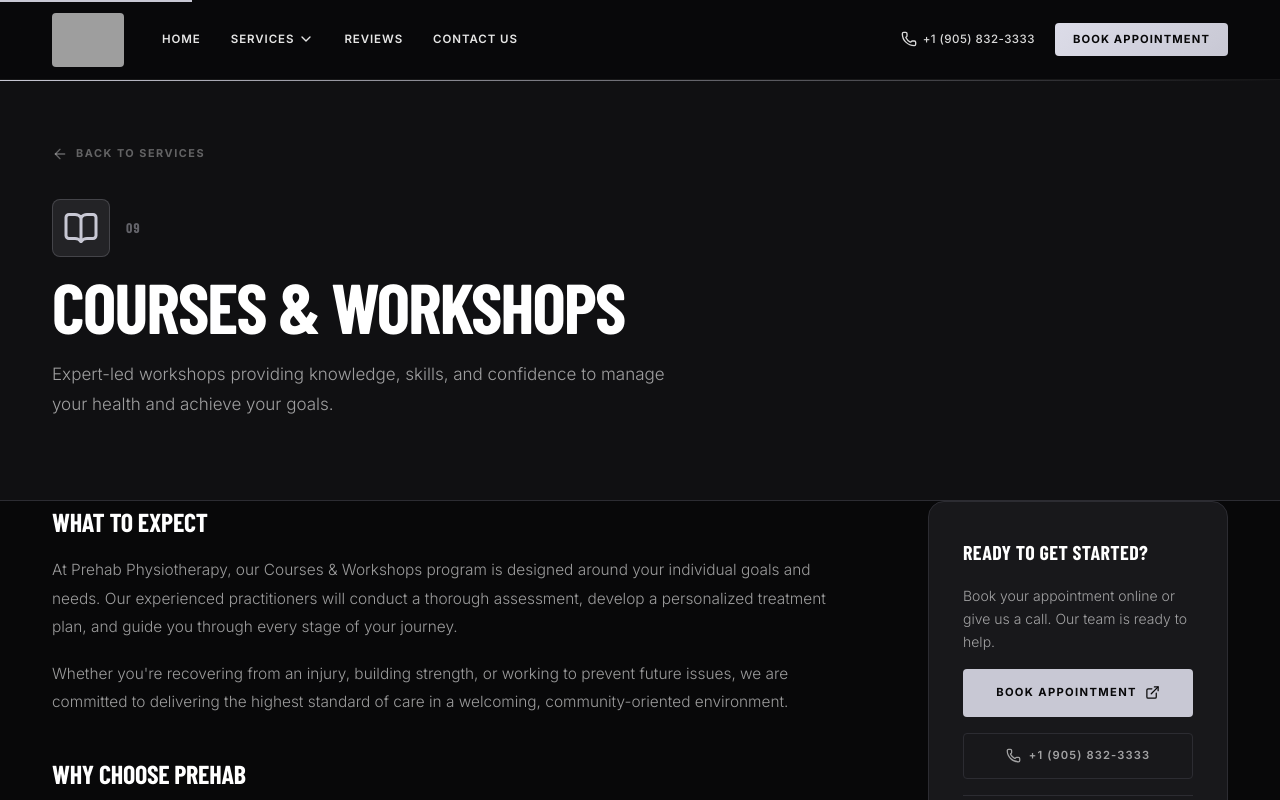
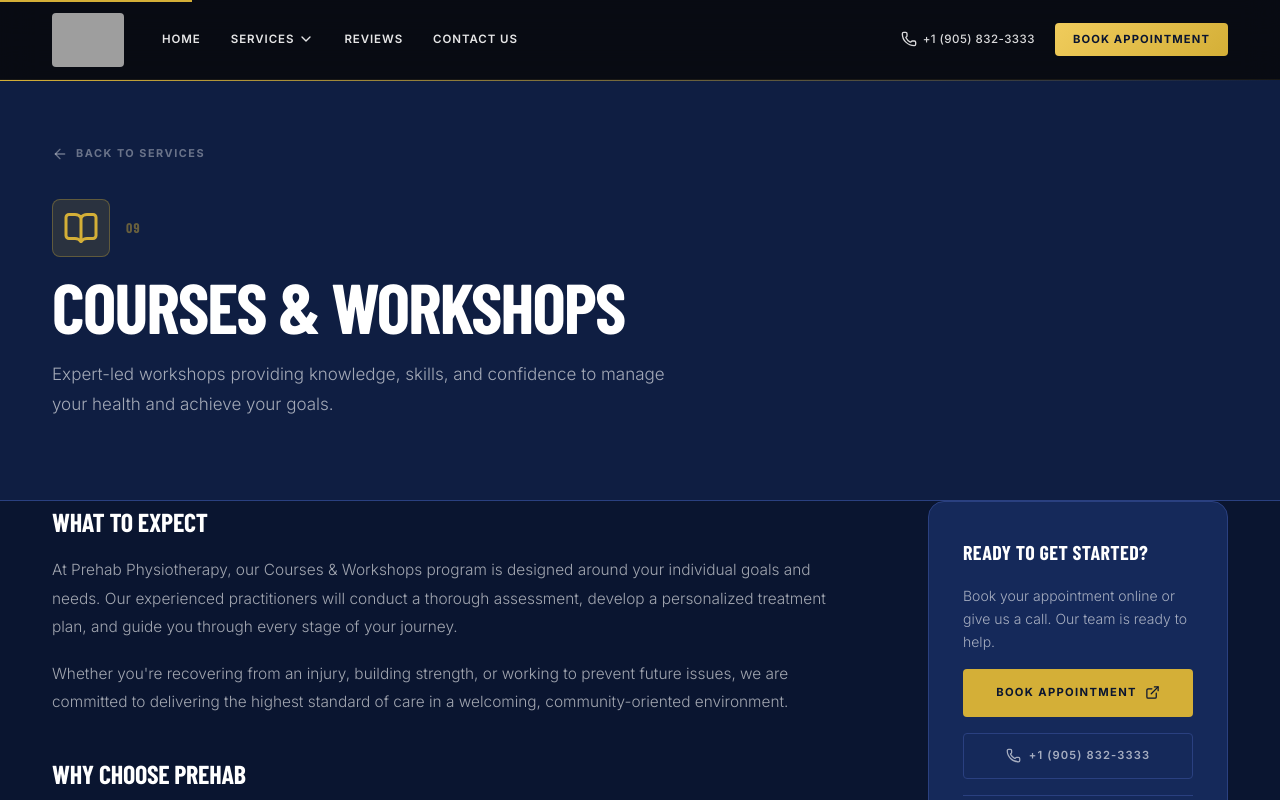
Before and after one commit to ganaesan86/prehab-physiotherapy, a React (Vite) app: page /services/courses-workshops in a window 1280 px wide. Shown: the top 800 px of the page. Built offline with nearby package versions, Linux system fonts and the light colour scheme; grey boxes are pictures that could not be loaded; a web font is replaced by a local one.

Commit message:
update theme to gold

```diff
--- a/src/components/layout/Footer.css
+++ b/src/components/layout/Footer.css
@@ -15,7 +15,7 @@
 .footer::before {
   content: ""; position: absolute; top: -80px; left: -80px;
   width: 600px; height: 600px; border-radius: 50%;
-  background: radial-gradient(circle, rgba(200,200,212,0.06) 0%, transparent 60%);
+  background: radial-gradient(circle, rgba(212,175,55,0.06) 0%, transparent 60%);
   pointer-events: none;
 }
 
@@ -30,14 +30,14 @@
 .footer__socials { display: flex; gap: 0.625rem; }
 .footer__socials a {
   width: 36px; height: 36px; border-radius: var(--radius-sm);
-  border: 1px solid rgba(200,200,212,0.18);
+  border: 1px solid rgba(212,175,55,0.18);
   display: flex; align-items: center; justify-content: center;
   color: var(--color-platinum); opacity: 0.55;
   transition: all var(--transition-base);
 }
 .footer__socials a:hover {
   border-color: var(--color-platinum-light); color: var(--color-platinum-light);
-  opacity: 1; background: rgba(200,200,212,0.08); transform: translateY(-2px);
+  opacity: 1; background: rgba(212,175,55,0.08); transform: translateY(-2px);
 }
 
 /* Brighter silver headings */
--- a/src/components/layout/Navbar.css
+++ b/src/components/layout/Navbar.css
@@ -5,7 +5,7 @@
   background: rgba(8,8,9,0.82);
   backdrop-filter: blur(16px);
   -webkit-backdrop-filter: blur(16px);
-  border-bottom: 1px solid rgba(200,200,212,0.08);
+  border-bottom: 1px solid rgba(212,175,55,0.08);
   transition: background var(--transition-base), box-shadow var(--transition-base), border-color var(--transition-base);
 }
 
@@ -13,7 +13,7 @@
   background: rgba(8,8,9,0.97);
   backdrop-filter: blur(20px); -webkit-backdrop-filter: blur(20px);
   border-bottom: 1px solid var(--color-charcoal);
-  box-shadow: 0 1px 0 rgba(200,200,212,0.08), 0 4px 40px rgba(0,0,0,0.70);
+  box-shadow: 0 1px 0 rgba(212,175,55,0.08), 0 4px 40px rgba(0,0,0,0.70);
 }
 
 .navbar__inner {
@@ -119,7 +119,7 @@
 }
 .btn--gold:hover, .btn--accent:hover {
   background: linear-gradient(135deg, var(--color-white) 0%, var(--color-platinum-light) 100%);
-  transform: translateY(-1px); box-shadow: 0 4px 20px rgba(200,200,212,0.20);
+  transform: translateY(-1px); box-shadow: 0 4px 20px rgba(212,175,55,0.20);
 }
 .btn--sm { padding: 0.5rem 1.125rem; }
 
--- a/src/components/sections/About.css
+++ b/src/components/sections/About.css
@@ -8,7 +8,7 @@
 .about::before {
   content: ""; position: absolute; top: -80px; right: -80px;
   width: 500px; height: 500px; border-radius: 50%;
-  background: radial-gradient(circle, rgba(200,200,212,0.08) 0%, transparent 65%);
+  background: radial-gradient(circle, rgba(212,175,55,0.08) 0%, transparent 65%);
   pointer-events: none;
 }
 /* Silver accent line top */
@@ -61,7 +61,7 @@
 .about__feature-card:hover {
   border-left-color: var(--color-platinum-light);
   background: var(--color-obsidian-4);
-  box-shadow: 0 4px 20px rgba(200,200,212,0.08);
+  box-shadow: 0 4px 20px rgba(212,175,55,0.08);
 }
 /* Silver icons */
 .about__feature-icon { color: var(--color-platinum-light); flex-shrink: 0; margin-top: 2px; }
@@ -81,7 +81,7 @@
 /* Brighter silver offset frame */
 .about__img-deco {
   position: absolute; top: -14px; left: -14px; right: 14px; bottom: 14px;
-  border: 1px solid rgba(200,200,212,0.35);
+  border: 1px solid rgba(212,175,55,0.35);
   border-radius: var(--radius-xl); z-index: 0;
 }
 .about__img {
--- a/src/components/sections/Services.css
+++ b/src/components/sections/Services.css
@@ -8,7 +8,7 @@
 .services::before {
   content: ""; position: absolute; top: -60px; right: -60px;
   width: 400px; height: 400px; border-radius: 50%;
-  background: radial-gradient(circle, rgba(200,200,212,0.06) 0%, transparent 65%);
+  background: radial-gradient(circle, rgba(212,175,55,0.06) 0%, transparent 65%);
   pointer-events: none;
 }
 
@@ -50,7 +50,7 @@
   content: ""; position: absolute; bottom: 0; right: 0;
   width: 40px; height: 40px;
   background:
-    linear-gradient(315deg, rgba(200,200,212,0.12) 0%, transparent 60%);
+    linear-gradient(315deg, rgba(212,175,55,0.12) 0%, transparent 60%);
   pointer-events: none;
 }
 .service-card:hover { background: var(--color-obsidian-3); }
@@ -59,7 +59,7 @@
 .service-card__badge {
   position: absolute; top: 1.25rem; right: 1.25rem;
   font-family: var(--font-display); font-size: 0.65rem; font-weight: 700;
-  color: rgba(200,200,212,0.18); letter-spacing: 0.06em;
+  color: rgba(212,175,55,0.18); letter-spacing: 0.06em;
 }
 
 /* Brighter silver icons */
--- a/src/components/ui/FloatingCTA.css
+++ b/src/components/ui/FloatingCTA.css
@@ -12,7 +12,7 @@
   padding: 1.0625rem; border-radius: var(--radius-md);
   font-family: var(--font-body); font-weight: 700; font-size: 0.75rem;
   text-decoration: none; text-transform: uppercase; letter-spacing: 0.12em;
-  box-shadow: 0 -4px 24px rgba(0,0,0,0.40), 0 4px 24px rgba(200,200,212,0.20);
+  box-shadow: 0 -4px 24px rgba(0,0,0,0.40), 0 4px 24px rgba(212,175,55,0.20);
   transition: background var(--transition-fast);
 }
 .floating-cta__btn:hover { background: var(--color-platinum-light); }
--- a/src/pages/ServiceDetail.css
+++ b/src/pages/ServiceDetail.css
@@ -9,7 +9,7 @@
 /* Platinum accent line */
 .service-detail__hero::before {
   content: ""; position: absolute; top: var(--nav-height); left: 0; right: 0; height: 1px;
-  background: linear-gradient(to right, var(--color-platinum), rgba(200,200,212,0)); z-index: 1;
+  background: linear-gradient(to right, var(--color-platinum), rgba(212,175,55,0)); z-index: 1;
 }
 
 .service-detail__back {
--- a/src/styles/tokens.css
+++ b/src/styles/tokens.css
@@ -1,38 +1,44 @@
 :root {
-  /* ── OBSIDIAN ELITE ── Pure dark with platinum silver ── */
+  /* ── ROYAL ATHLETIC PERFORMANCE ── Sapphire · Gold · Deep Navy ── */
 
-  /* Obsidian scale — true deep blacks */
-  --color-obsidian:    #080809;   /* Pure obsidian — hero, footer */
-  --color-obsidian-2:  #101012;   /* Lifted — dark section bg */
-  --color-obsidian-3:  #18181B;   /* Cards, elevated surfaces */
-  --color-obsidian-4:  #222226;   /* Hover states */
-  --color-charcoal:    #2C2C32;   /* Borders on dark */
-  --color-charcoal-2:  #3A3A42;   /* Muted borders */
+  /* Deep Navy scale — primary dark backgrounds */
+  --color-obsidian:    #0A1530;   /* Deepest navy — hero, footer */
+  --color-obsidian-2:  #0F1E42;   /* Lifted navy — section bg */
+  --color-obsidian-3:  #15295A;   /* Elevated navy — cards */
+  --color-obsidian-4:  #1C3470;   /* Hover state navy */
+  --color-charcoal:    #2A4080;   /* Borders on dark */
+  --color-charcoal-2:  #3A52A0;   /* Muted borders */
 
-  /* Platinum silver — precision accent */
-  --color-platinum:      #C8C8D4;
-  --color-platinum-light:#DCDCE8;
-  --color-platinum-pale: #F0F0F5;
-  --color-platinum-dim:  rgba(200,200,212,0.10);
-  --color-platinum-glow: rgba(200,200,212,0.22);
-  --color-platinum-border: rgba(200,200,212,0.20);
+  /* Sapphire — vivid royal blue, primary brand colour */
+  --color-sapphire:        #1E50C8;
+  --color-sapphire-light:  #3A6EE0;
+  --color-sapphire-dark:   #143A96;
+  --color-sapphire-pale:   #C7D8F8;
+
+  /* Champagne Gold — precision accent, replaces platinum silver */
+  --color-platinum:        #D4AF37;   /* Core gold */
+  --color-platinum-light:  #F0CC5C;   /* Bright hover gold */
+  --color-platinum-pale:   #FBF0CE;   /* Very pale gold for text tints */
+  --color-platinum-dim:    rgba(212,175,55,0.14);
+  --color-platinum-glow:   rgba(212,175,55,0.28);
+  --color-platinum-border: rgba(212,175,55,0.32);
 
   /* White scale */
   --color-white:       #FFFFFF;
-  --color-off-white:   #F4F4F6;
-  --color-light-2:     #EBEBEF;
-  --color-light-border:#DDDDE5;
+  --color-off-white:   #F5F6FA;
+  --color-light-2:     #EBEEF6;
+  --color-light-border:#DCE2F0;
 
   /* Text on dark */
   --color-text-white:     #FFFFFF;
   --color-text-white-85:  rgba(255,255,255,0.85);
-  --color-text-white-60:  rgba(255,255,255,0.60);
-  --color-text-white-35:  rgba(255,255,255,0.35);
+  --color-text-white-60:  rgba(255,255,255,0.62);
+  --color-text-white-35:  rgba(255,255,255,0.38);
 
   /* Text on light */
-  --color-text-dark:  #0A0A0C;
-  --color-text-mid:   #28282E;
-  --color-text-muted: #68687A;
+  --color-text-dark:  #0A1530;
+  --color-text-mid:   #1C2A52;
+  --color-text-muted: #5A6790;
 
   /* Semantic aliases — keep existing components working */
   --color-primary:       var(--color-obsidian);
@@ -44,14 +50,14 @@
   --color-border:        var(--color-charcoal);
   --color-border-light:  var(--color-light-border);
 
-  /* Legacy navy aliases → obsidian so nothing breaks */
+  /* Legacy navy aliases → deep navy scale */
   --color-navy:        var(--color-obsidian-3);
   --color-navy-2:      var(--color-obsidian-2);
   --color-navy-3:      var(--color-obsidian);
   --color-navy-light:  var(--color-obsidian-4);
   --color-navy-border: var(--color-charcoal);
 
-  /* Legacy gold aliases → platinum so nothing breaks */
+  /* Legacy gold aliases → champagne gold scale */
   --color-gold:        var(--color-platinum);
   --color-gold-light:  var(--color-platinum-light);
   --color-gold-pale:   var(--color-platinum-pale);
@@ -59,7 +65,7 @@
   --color-gold-glow:   var(--color-platinum-glow);
   --color-gold-border: var(--color-platinum-border);
 
-  /* Ice → dark for testimonials */
+  /* Ice / silver aliases → sapphire-tinted */
   --color-ice:    var(--color-obsidian-2);
   --color-silver: var(--color-text-white-60);
 
@@ -87,7 +93,7 @@
   --space-2xl: 6rem;
   --space-section: clamp(5rem, 9vw, 9rem);
 
-  /* Radius — slightly sharper = more elite */
+  /* Radius */
   --radius-sm:   4px;
   --radius-md:   8px;
   --radius-lg:   16px;
@@ -95,12 +101,12 @@
   --radius-pill: 999px;
 
   /* Shadows */
-  --shadow-sm:       0 1px 4px rgba(0,0,0,0.30);
-  --shadow-card:     0 4px 24px rgba(0,0,0,0.45);
-  --shadow-elevated: 0 12px 48px rgba(0,0,0,0.60);
-  --shadow-dark:     0 8px 40px rgba(0,0,0,0.70);
-  --shadow-gold:     0 4px 24px rgba(200,200,212,0.18);
-  --shadow-navy:     0 8px 40px rgba(0,0,0,0.65);
+  --shadow-sm:       0 1px 4px rgba(10,21,48,0.30);
+  --shadow-card:     0 4px 24px rgba(10,21,48,0.35);
+  --shadow-elevated: 0 12px 48px rgba(10,21,48,0.50);
+  --shadow-dark:     0 8px 40px rgba(10,21,48,0.65);
+  --shadow-gold:     0 4px 24px rgba(212,175,55,0.30);
+  --shadow-navy:     0 8px 40px rgba(10,21,48,0.60);
 
   /* Transitions */
   --transition-fast: 150ms ease;
```
Also changed, not shown: src/components/sections/Contact.css (+7 -7 lines), src/components/sections/Hero.css (+5 -5 lines), src/components/sections/SpecialistBanner.css (+7 -6 lines), src/components/sections/Testimonials.css (+4 -4 lines), public/prehab-logo.jpeg (added).
